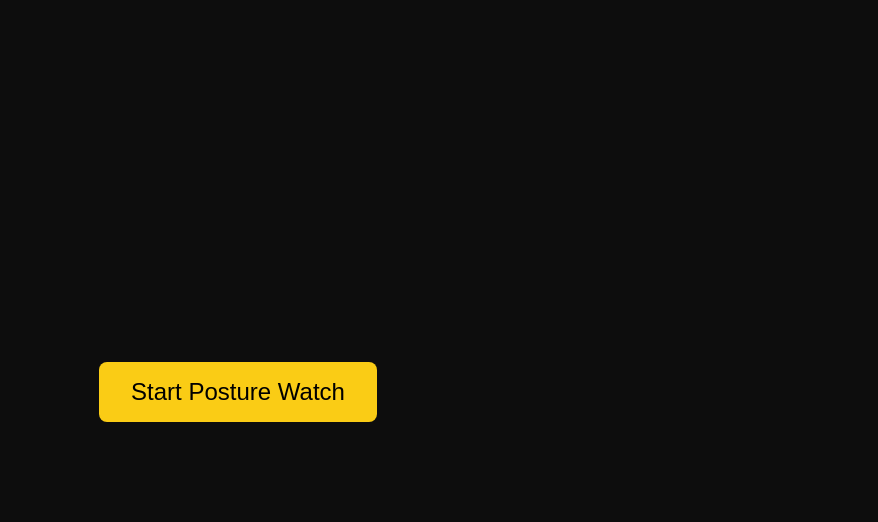
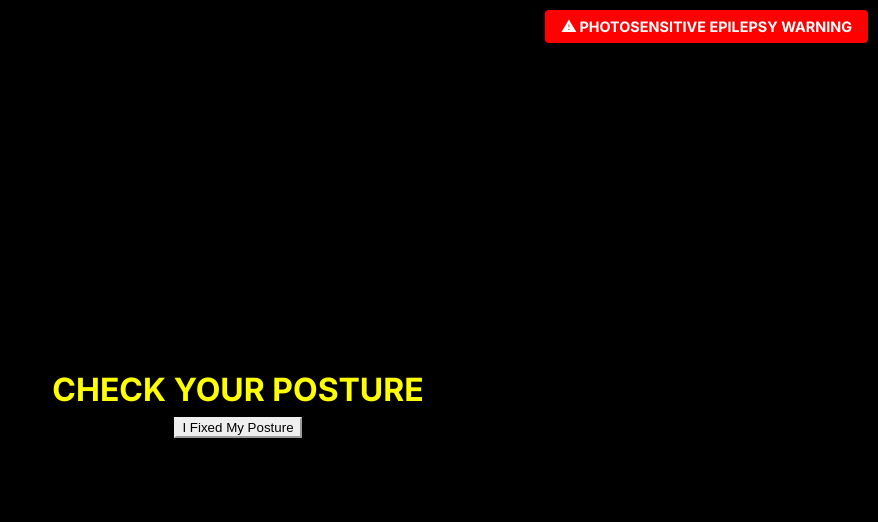
Before and after one commit to DaxDaFox/Posture-Check, a plain HTML site: page index.html in a window 1280 px wide. Shown: the whole page, without its empty margins (402-1280 px from the left). Drawn offline with Linux system fonts and the light colour scheme.

Commit message:
Update index.html

```diff
--- a/index.html
+++ b/index.html
@@ -2,9 +2,9 @@
 <html lang="en">
 <head>
   <meta charset="UTF-8" />
-  <meta name="viewport" content="width=device-width, initial-scale=1.0"/>
+  <meta name="viewport" content="width=device-width, initial-scale=1" />
   <title>POSTURE ENFORCER</title>
-  <link href="https://fonts.googleapis.com/css2?family=Inter:wght@400;700&display=swap" rel="stylesheet"/>
+  <link href="https://fonts.googleapis.com/css2?family=Inter:wght@400;700&display=swap" rel="stylesheet" />
   <style>
     :root {
       --bg: #0d0d0d;
@@ -29,11 +29,14 @@
       flex-direction: column;
       transition: background-color 0.2s, color 0.2s;
       position: relative;
+      overflow: hidden;
     }
 
     h1, h2 {
       margin: 0.5rem;
       text-align: center;
+      z-index: 1;
+      position: relative;
     }
 
     #startButton, #confirmButton {
@@ -45,6 +48,8 @@
       color: #000;
       cursor: pointer;
       transition: background 0.2s, transform 0.2s;
+      z-index: 1;
+      position: relative;
     }
 
     #startButton:hover, #confirmButton:hover {
@@ -56,21 +61,20 @@
       display: none;
       flex-direction: column;
       align-items: center;
-    }
-
-    #alert h1 {
-      font-size: 3rem;
-      margin-bottom: 1.5rem;
+      z-index: 1;
+      position: relative;
     }
 
     #countdown {
       margin-top: 1rem;
       font-size: 1.25rem;
       opacity: 0.8;
+      z-index: 1;
+      position: relative;
     }
 
     #epilepsyWarning {
-      position: absolute;
+      position: fixed;
       top: 10px;
       right: 10px;
       background-color: red;
@@ -79,16 +83,85 @@
       border-radius: 0.25rem;
       font-size: 0.9rem;
       font-weight: bold;
-      z-index: 999;
-      display: none;
+      z-index: 9999;
+      user-select: none;
     }
 
-    .flashing {
+    /* Modal styling */
+    #intervalModal {
+      position: fixed;
+      inset: 0;
+      background: rgba(0,0,0,0.85);
+      display: flex;
+      justify-content: center;
+      align-items: center;
+      z-index: 1000;
+    }
+
+    #intervalContent {
+      background: var(--bg);
+      padding: 2rem 3rem;
+      border-radius: 1rem;
+      text-align: center;
+      color: var(--fg);
+      box-shadow: 0 0 15px var(--accent);
+      max-width: 320px;
+      width: 90%;
+    }
+
+    #intervalContent label {
+      font-size: 1.2rem;
+      display: block;
+      margin-bottom: 1rem;
+    }
+
+    #intervalInput {
+      width: 100%;
+      font-size: 1.25rem;
+      padding: 0.5rem;
+      border-radius: 0.5rem;
+      border: none;
+      outline: none;
+      text-align: center;
+      margin-bottom: 1.5rem;
+      color: #000;
+    }
+
+    #intervalSubmit {
+      background-color: var(--accent);
+      border: none;
+      color: #000;
+      font-size: 1.25rem;
+      padding: 0.75rem 1.5rem;
+      border-radius: 0.5rem;
+      cursor: pointer;
+      transition: background 0.2s;
+    }
+
+    #intervalSubmit:hover {
+      background-color: #ffe53b;
+    }
+
+    /* Fullscreen flashing overlay */
+    #flashOverlay {
+      pointer-events: none; /* allow clicks to pass through */
+      position: fixed;
+      inset: 0;
+      z-index: 9998;
+      background-color: black;
+      color: yellow;
+      display: none;
+      display: flex;
+      justify-content: center;
+      align-items: center;
+      flex-direction: column;
       animation: flashBG 0.25s infinite;
     }
 
-    .flashing * {
+    /* Make all text and buttons inside flashOverlay flash colors too */
+    #flashOverlay * {
       animation: flashText 0.25s infinite;
+      border-color: currentColor !important;
     }
 
     @keyframes flashBG {
@@ -113,29 +186,48 @@
 <body>
   <div id="epilepsyWarning">⚠ PHOTOSENSITIVE EPILEPSY WARNING</div>
 
-  <button id="startButton">Start Posture Watch</button>
+  <button id="startButton" style="display:none;">Start Posture Watch</button>
 
-  <div id="alert">
+  <div id="alert" style="display:none;">
     <h1>CHECK YOUR POSTURE</h1>
     <button id="confirmButton">I Fixed My Posture</button>
   </div>
 
   <div id="countdown"></div>
 
+  <!-- This overlay covers entire screen and flashes -->
+  <div id="flashOverlay" aria-hidden="true">
+    <h1>CHECK YOUR POSTURE</h1>
+    <button id="confirmButtonOverlay">I Fixed My Posture</button>
+  </div>
+
   <audio id="alertSound" src="999-social-credit-siren.mp3" loop></audio>
+
+  <!-- Modal -->
+  <div id="intervalModal">
+    <div id="intervalContent">
+      <label for="intervalInput">Set reminder interval (minutes):</label>
+      <input type="number" id="intervalInput" min="1" max="180" value="15" />
+      <button id="intervalSubmit">Set Timer</button>
+    </div>
+  </div>
 
   <script>
     const startButton = document.getElementById("startButton");
     const confirmButton = document.getElementById("confirmButton");
+    const confirmButtonOverlay = document.getElementById("confirmButtonOverlay");
     const alertDiv = document.getElementById("alert");
+    const flashOverlay = document.getElementById("flashOverlay");
     const alertSound = document.getElementById("alertSound");
     const countdownDisplay = document.getElementById("countdown");
     const epilepsyWarning = document.getElementById("epilepsyWarning");
+    const intervalModal = document.getElementById("intervalModal");
+    const intervalInput = document.getElementById("intervalInput");
+    const intervalSubmit = document.getElementById("intervalSubmit");
 
     let nextTriggerTime;
     let countdownInterval;
-
-    const REMINDER_INTERVAL_MS = 15 * 60 * 1000; // 15 minutes
+    let REMINDER_INTERVAL_MS;
 
     function formatTime(ms) {
       const totalSeconds = Math.floor(ms / 1000);
@@ -165,26 +257,42 @@
 
     function triggerReminder() {
       alertSound.play();
-      alertDiv.style.display = "flex";
-      document.body.classList.add("flashing");
+      flashOverlay.style.display = "flex";
       epilepsyWarning.style.display = "block";
+      startButton.style.display = "none";
+      alertDiv.style.display = "none";
     }
 
     function stopReminder() {
       alertSound.pause();
       alertSound.currentTime = 0;
-      alertDiv.style.display = "none";
-      document.body.classList.remove("flashing");
-      epilepsyWarning.style.display = "none";
+      flashOverlay.style.display = "none";
+      epilepsyWarning.style.display = "block";
       scheduleReminder();
     }
+
+    intervalSubmit.addEventListener("click", () => {
+      let val = parseInt(intervalInput.value, 10);
+      if (isNaN(val) || val < 1 || val > 180) {
+        alert("Please enter a valid number between 1 and 180.");
+        return;
+      }
+      REMINDER_INTERVAL_MS = val * 60 * 1000;
+      intervalModal.style.display = "none";
+      startButton.style.display = "inline-block";
+      epilepsyWarning.style.display = "block";
+    });
 
     startButton.addEventListener("click", () => {
       startButton.style.display = "none";
       scheduleReminder();
     });
 
+    confirmButtonOverlay.addEventListener("click", stopReminder);
+
+    // Also handle confirm button in alertDiv if visible (optional)
     confirmButton.addEventListener("click", stopReminder);
+
   </script>
 </body>
 </html>
```
